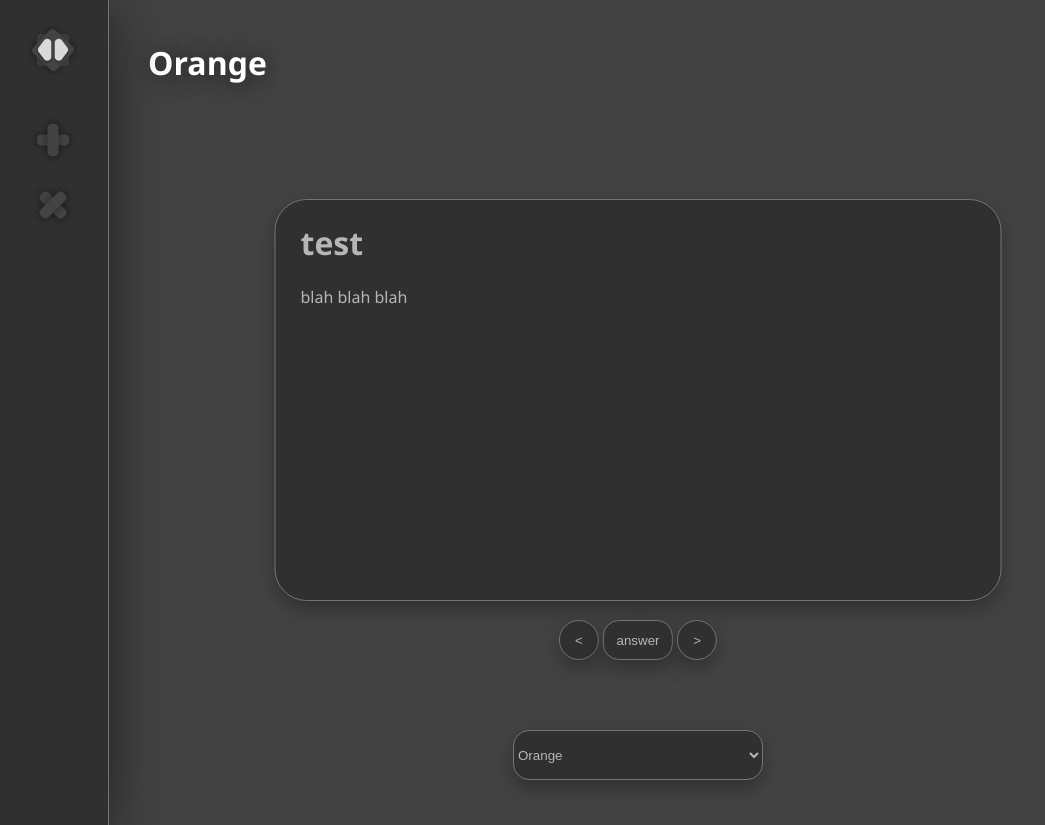
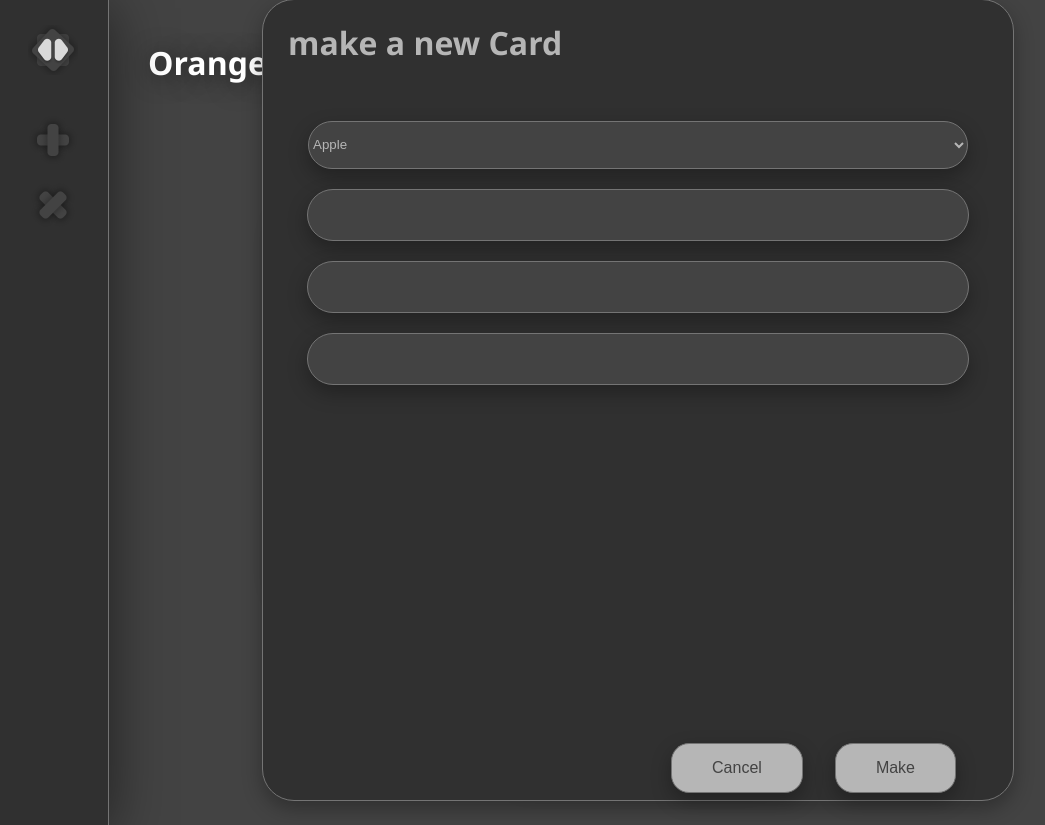
Before and after one commit to ex0Rift/flashcards, a website: page public/index.html in a window 1280 px wide. Shown: the whole page, without its empty margins (2-1047 px from the left). Drawn offline with Linux system fonts and the light colour scheme.

Commit message:
added entry form for making a new card

```diff
--- a/public/index.html
+++ b/public/index.html
@@ -31,10 +31,18 @@
 
         <div id="new_entry">
             <h1>make a new Card</h1>
-            <div class="bottom-row">
-                <button>Cancel</button>
-                <button>Make</button>
-            </div>
+            <form>
+                <div class="entry-area">
+                    <select name="subjects" id="card_adding_subject_selector">select subject</select>
+                    <input type="text" name="title">
+                    <input type="text" name="info">
+                    <input type="text" name="answer">
+                </div>
+                <div class="bottom-row">
+                    <button type="button" onclick="toggleNewCardUI()">Cancel</button>
+                    <button type="submit">Make</button>
+                </div>
+            </form>
         </div>
 
         <div class="controls">
--- a/public/script.js
+++ b/public/script.js
@@ -1,5 +1,7 @@
 subjects_selector = document.getElementById('subjects_selector');
 subject_text = document.getElementById('subject_text');
+
+card_adding_subject_selector = document.getElementById('card_adding_subject_selector');
 
 card_title = document.getElementById('title');
 card_info = document.getElementById('info');
@@ -111,6 +113,7 @@ fetch('data/cards.json')
             const option = document.createElement("option");
             option.textContent = item;
             subjects_selector.appendChild(option);
+            card_adding_subject_selector.appendChild(option);
         });
     });
     loadSubjectList();
--- a/public/style.css
+++ b/public/style.css
@@ -130,10 +130,9 @@ body{
 }
 
 #new_entry{
-    display: none;
+    display: flex;
     position: absolute;
     flex-direction: column;
-    justify-content: space-between;
 
     width: 250px;
     height: 400px;
@@ -152,7 +151,7 @@ body{
     width: 700px;
     height: 800px;
 
-    padding-left: 25px;
+    padding-inline: 25px;
 }
 
 .bottom-row{
@@ -172,3 +171,35 @@ body{
 
     font-size: medium;
 }
+
+.entry-area{
+    display: flex;
+    flex-direction: column;
+    align-items: center;
+    height: 590px;
+    gap: 20px;
+    margin-top: 35px;
+}
+
+.entry-area input{
+    background-color: #434343;
+    color: #b6b6b6;
+    border:solid 1px #747474;
+    box-shadow: 0px 8px 20px #0000004b;
+    border-radius: 32px;
+    padding-inline: 15px;
+
+    height: 48px;
+    width: 90%;
+}
+
+.entry-area select{
+    background-color: #434343;
+    color: #b6b6b6;
+    border:solid 1px #747474;
+    box-shadow: 0px 8px 20px #0000004b;
+    border-radius: 32px;
+
+    height: 48px;
+    width: calc(90% + 30px);
+}
```
